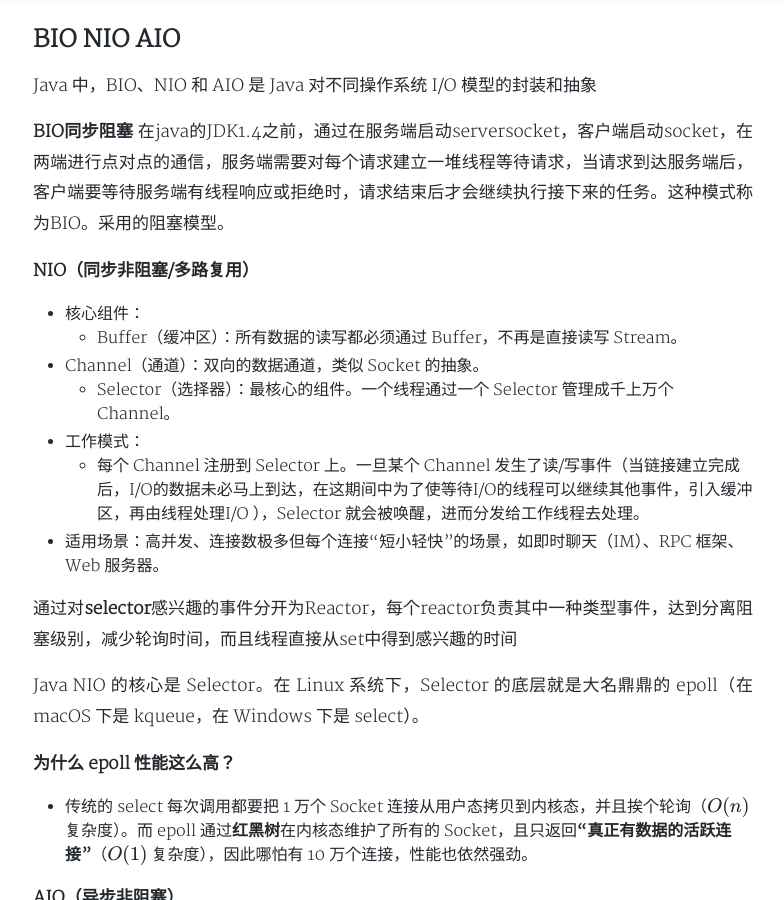
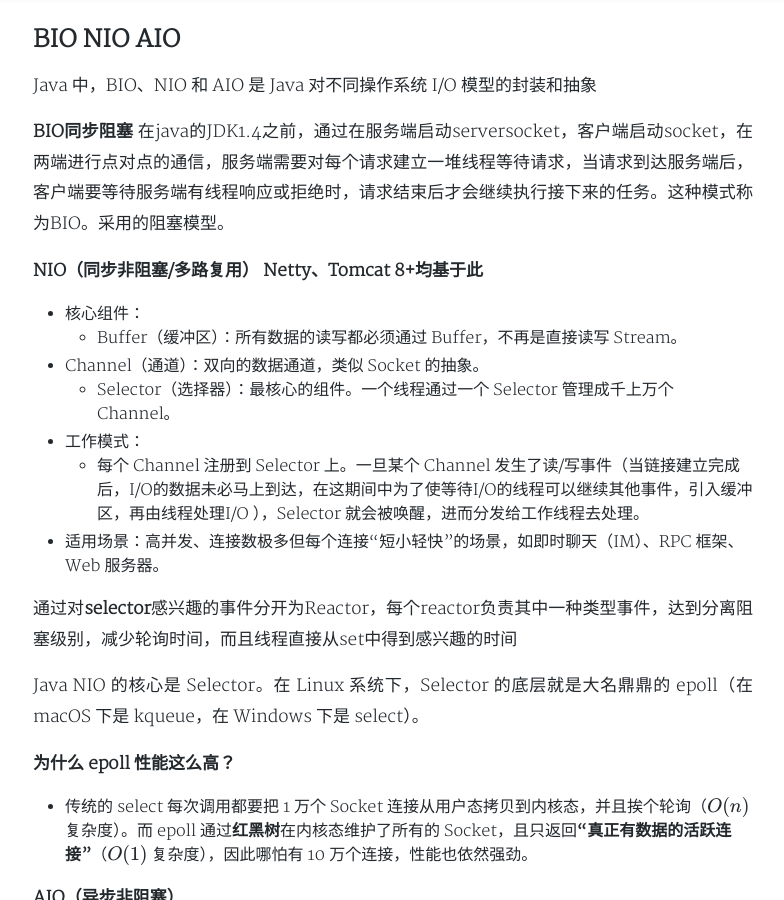
Before and after one commit to gobige/gobige.github.io, a Jekyll site: the page built from _posts/2017-11-7-io.md, in a window 1280 px wide and 900 px high, scrolled down 4776 px. Shown: the whole window, without its empty margins (247-1031 px from the left). Built offline with Jekyll 4.4.1, drawn with Linux system fonts in a browser that asks for light colours; nearby versions of some CDN libraries; formulas are drawn with MathJax 3; a style sheet for code colours, icons or effects is not loaded.

Commit message:
Update 2017-11-7-io.md

```diff
--- a/_posts/2017-11-7-io.md
+++ b/_posts/2017-11-7-io.md
@@ -97,7 +97,7 @@ Java 中，BIO、NIO 和 AIO 是 Java 对不同操作系统 I/O 模型的封装
 **BIO同步阻塞**
 在java的JDK1.4之前，通过在服务端启动serversocket，客户端启动socket，在两端进行点对点的通信，服务端需要对每个请求建立一堆线程等待请求，当请求到达服务端后，客户端要等待服务端有线程响应或拒绝时，请求结束后才会继续执行接下来的任务。这种模式称为BIO。采用的阻塞模型。
 
-**NIO（同步非阻塞/多路复用）**
+**NIO（同步非阻塞/多路复用） Netty、Tomcat 8+均基于此**
 - 核心组件：
    - Buffer（缓冲区）：所有数据的读写都必须通过 Buffer，不再是直接读写 Stream。
 - Channel（通道）：双向的数据通道，类似 Socket 的抽象。
```
